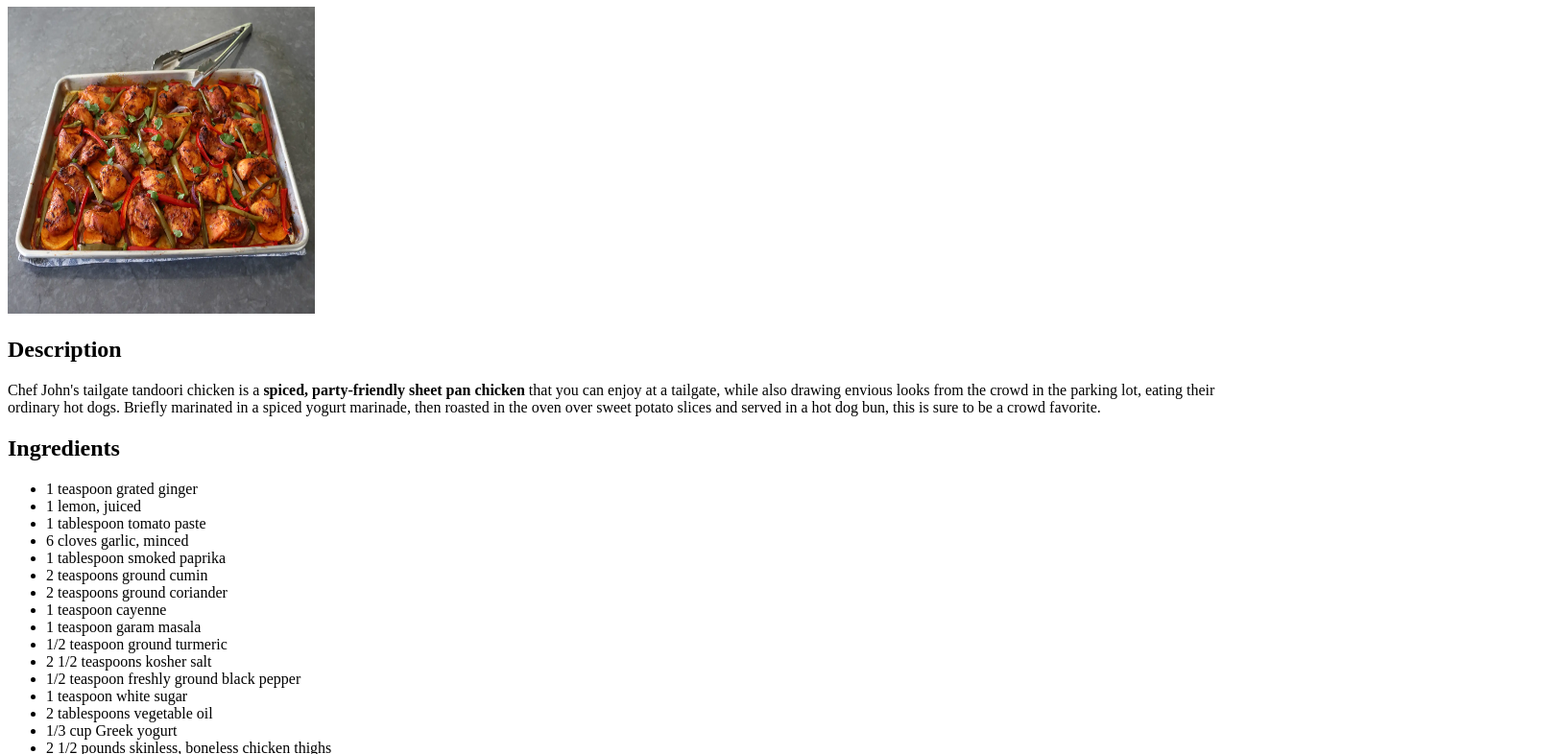
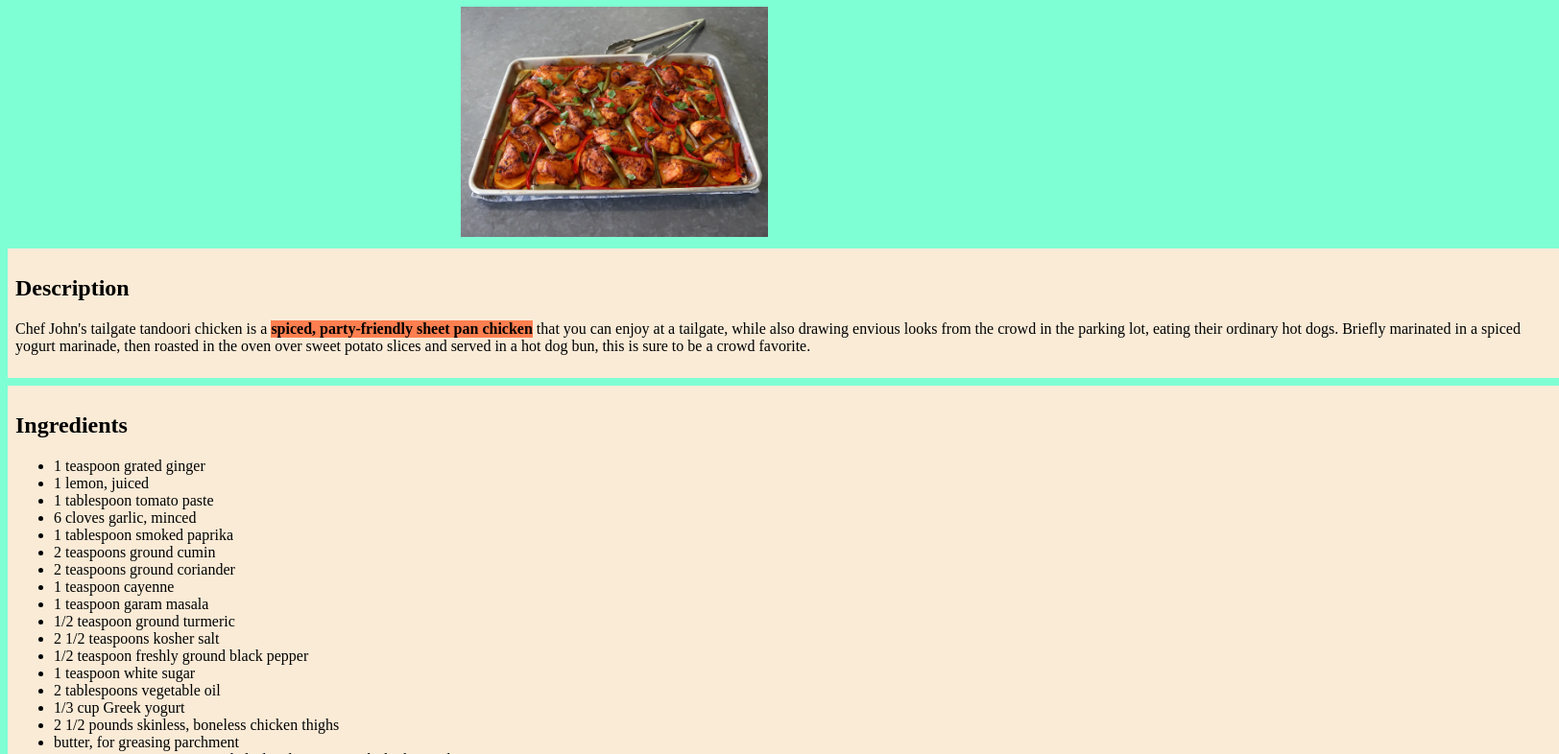
Before and after one commit to Gia-Dat/Web-Dev, a plain HTML site: page project/recipes/list-recipes/tandoori.html in a window 1280 px wide. Shown: the part 73-859 px from the top of the page at 96% size, 1624 px wide, since content can reach past the window. Drawn offline with Linux system fonts and the light colour scheme.

Commit message:
Add CSS to recipe project

```diff
--- /dev/null
+++ b/project/recipes/list-recipes/style1.css
@@ -0,0 +1,38 @@
+body {
+    background-color: aquamarine;
+}
+
+h1 {
+    text-align: center;
+}
+
+.image {
+    width: 320px;
+    padding: 0px;
+    margin: 0px auto;
+}
+
+img {
+    width: 320px;
+    height: auto;
+}
+
+div {
+    width: 1600px;
+    background-color: antiquewhite;
+    margin: 8px auto;
+    padding: 8px;
+}
+
+strong {
+    display: inline-block;
+    background-color: coral;
+}
+
+.return {
+    text-align: center;
+    background-color: aliceblue;
+    width: 400px;
+    margin: 8px auto;
+    padding: 8px;
+}
--- a/project/recipes/list-recipes/tandoori.html
+++ b/project/recipes/list-recipes/tandoori.html
@@ -5,18 +5,25 @@
         <meta charset="UTF-8">
         <meta name="viewport" content="width=device-width, initial-scale=1.0">
         <title>Tailgate Tandoori Chicken</title>
+        <link rel="stylesheet" href="style1.css">
     </head>
 
     <body>
         <h1>Tailgate Tandoori Chicken</h1>
-        <p><img src="../images/tandoori.webp" alt="Tandoori Chicken Image" height="320" width="320" /></p>
+        <p class="image"><img src="../images/tandoori.webp" alt="Tandoori Chicken Image" /></p>
 
+        <div>
             <h2>Description</h2>
-        <p>Chef John's tailgate tandoori chicken is a <strong>spiced, party-friendly sheet pan chicken</strong> that you
-            can enjoy at a tailgate, while also drawing envious looks from the crowd in the parking lot, eating their
-            ordinary hot dogs. Briefly marinated in a spiced yogurt marinade, then roasted in the oven over sweet potato
+            <p>Chef John's tailgate tandoori chicken is a <strong>spiced, party-friendly sheet pan chicken</strong> that
+                you
+                can enjoy at a tailgate, while also drawing envious looks from the crowd in the parking lot, eating
+                their
+                ordinary hot dogs. Briefly marinated in a spiced yogurt marinade, then roasted in the oven over sweet
+                potato
                 slices and served in a hot dog bun, this is sure to be a crowd favorite.</p>
+        </div>
 
+        <div>
             <h2>Ingredients</h2>
             <ul>
                 <li>1 teaspoon grated ginger</li>
@@ -44,33 +51,44 @@
                 <li>1/4 cup melted butter</li>
                 <li>1/4 cup chopped fresh cilantro (optional)</li>
             </ul>
+        </div>
 
+        <div>
             <h2>Steps</h2>
             <ol>
-            <li>Combine ginger, lemon juice, and tomato paste in a large bowl. Whisk together and let sit for about 10
+                <li>Combine ginger, lemon juice, and tomato paste in a large bowl. Whisk together and let sit for about
+                    10
                     minutes while you gather marinade ingredients.</li>
                 <li>Add garlic, paprika, cumin, coriander, cayenne, garam masala, turmeric, salt, black pepper, sugar,
                     vegetable oil, and Greek yogurt to ginger mixture, and whisk to combine thoroughly.</li>
-            <li>Cut each chicken thigh into 3 equal parts. Transfer into marinade and mix thoroughly. Be sure every part
+                <li>Cut each chicken thigh into 3 equal parts. Transfer into marinade and mix thoroughly. Be sure every
+                    part
                     of chicken is coated. Cover and refrigerate for 30 to 60 minutes.</li>
-            <li>Meanwhile, preheat the oven to 400 degrees F (200 degrees C). Line a sheet pan with parchment paper, and
+                <li>Meanwhile, preheat the oven to 400 degrees F (200 degrees C). Line a sheet pan with parchment paper,
+                    and
                     butter the parchment.</li>
-            <li>Toss sweet potato slices with lime juice. Place sweet potatoes, evenly spaced, on the prepared sheet pan
+                <li>Toss sweet potato slices with lime juice. Place sweet potatoes, evenly spaced, on the prepared sheet
+                    pan
                     and season with salt.</li>
-            <li>Bake in the preheated oven until sweet potatoes are about 75% tender, 10 to 15 minutes. Remove from the
+                <li>Bake in the preheated oven until sweet potatoes are about 75% tender, 10 to 15 minutes. Remove from
+                    the
                     oven; set aside until chicken is done marinating.</li>
                 <li>Increase the oven temperature to 500 degrees F (260 degrees C).</li>
                 <li>Place chicken pieces on top of sweet potato slices, distributing evenly. Place strips of peppers and
-                onions between and around chicken pieces, being careful not to cover any of the meat. Drizzle chicken
+                    onions between and around chicken pieces, being careful not to cover any of the meat. Drizzle
+                    chicken
                     with melted butter.</li>
-            <li>Bake in the preheated oven until edges of chicken have begun to turn golden brown, chicken is no longer
+                <li>Bake in the preheated oven until edges of chicken have begun to turn golden brown, chicken is no
+                    longer
                     pink at the center, and juices run clear, 30 to 35 minutes. Scatter cilantro over chicken before
                     serving.</li>
-            <li>For the optional yogurt sauce, whisk Greek yogurt, garlic, lemon juice, salt, and cayenne together in a
+                <li>For the optional yogurt sauce, whisk Greek yogurt, garlic, lemon juice, salt, and cayenne together
+                    in a
                     small bowl until smooth.</li>
             </ol>
+        </div>
 
-        <p><a href="../index.html">Home</a></p>
+        <p class="return"><a href="../index.html">Home</a></p>
     </body>
 
 </html>
--- /dev/null
+++ b/project/recipes/style.css
@@ -0,0 +1,28 @@
+body {
+    background-color: aquamarine;
+    font-family: Arial, Helvetica, sans-serif;
+}
+
+
+h1 {
+    text-align: center;
+    padding-left: 8px;
+    margin-bottom: 8px;
+}
+
+div {
+    width: 400px;
+    height: auto;
+    background-color: antiquewhite;
+    margin: 0 auto;
+    padding: 1px;
+}
+
+ul,
+a {
+    color: rgb(255, 0, 115);
+}
+
+li {
+    margin: 8px;
+}
```
Also changed, not shown: project/recipes/index.html (+8 -5 lines), project/recipes/list-recipes/baked-chicken-thighs.html (+21 -9 lines), project/recipes/list-recipes/ratatouille.html (+17 -6 lines). Lines whose indentation alone changed are shown as unchanged.
